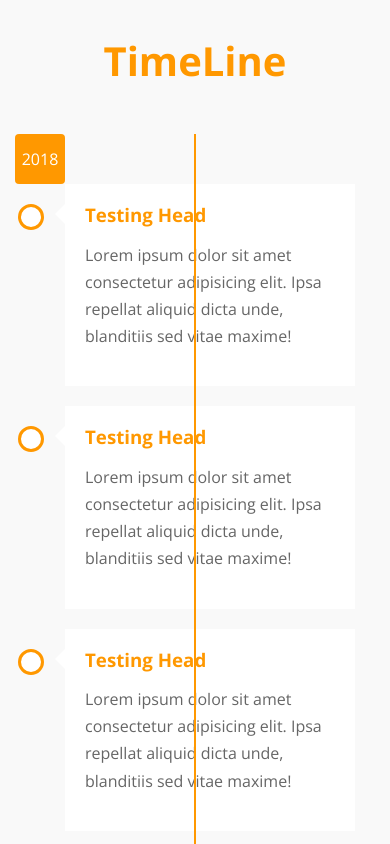
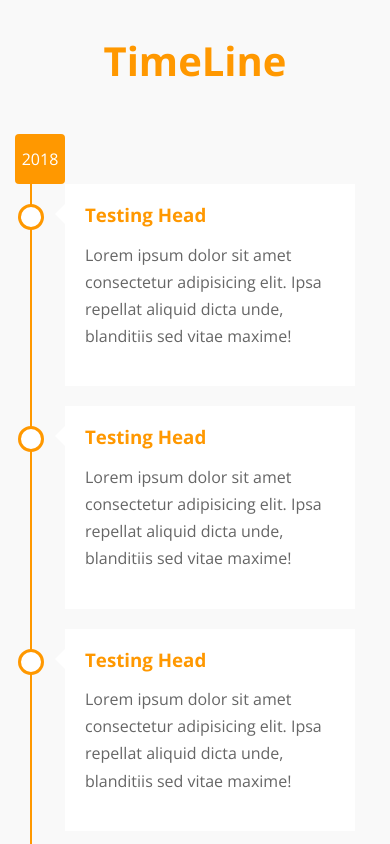
Before and after one commit to malik-github02/Special-Design, a plain HTML site: page index.html in a window 390 px wide. Shown: the part 4100-4944 px from the top of the page. Drawn offline with nearby package versions, Linux system fonts and the light colour scheme.

Commit message:
Update style.css

```diff
--- a/css/style.css
+++ b/css/style.css
@@ -510,7 +510,7 @@ input:focus {
        z-index: 1;
 }
 @media (max-width: 767px) {
-       .timeline::before {
+       .timeline .container::before {
               left: 31px;
        }
 }
```
